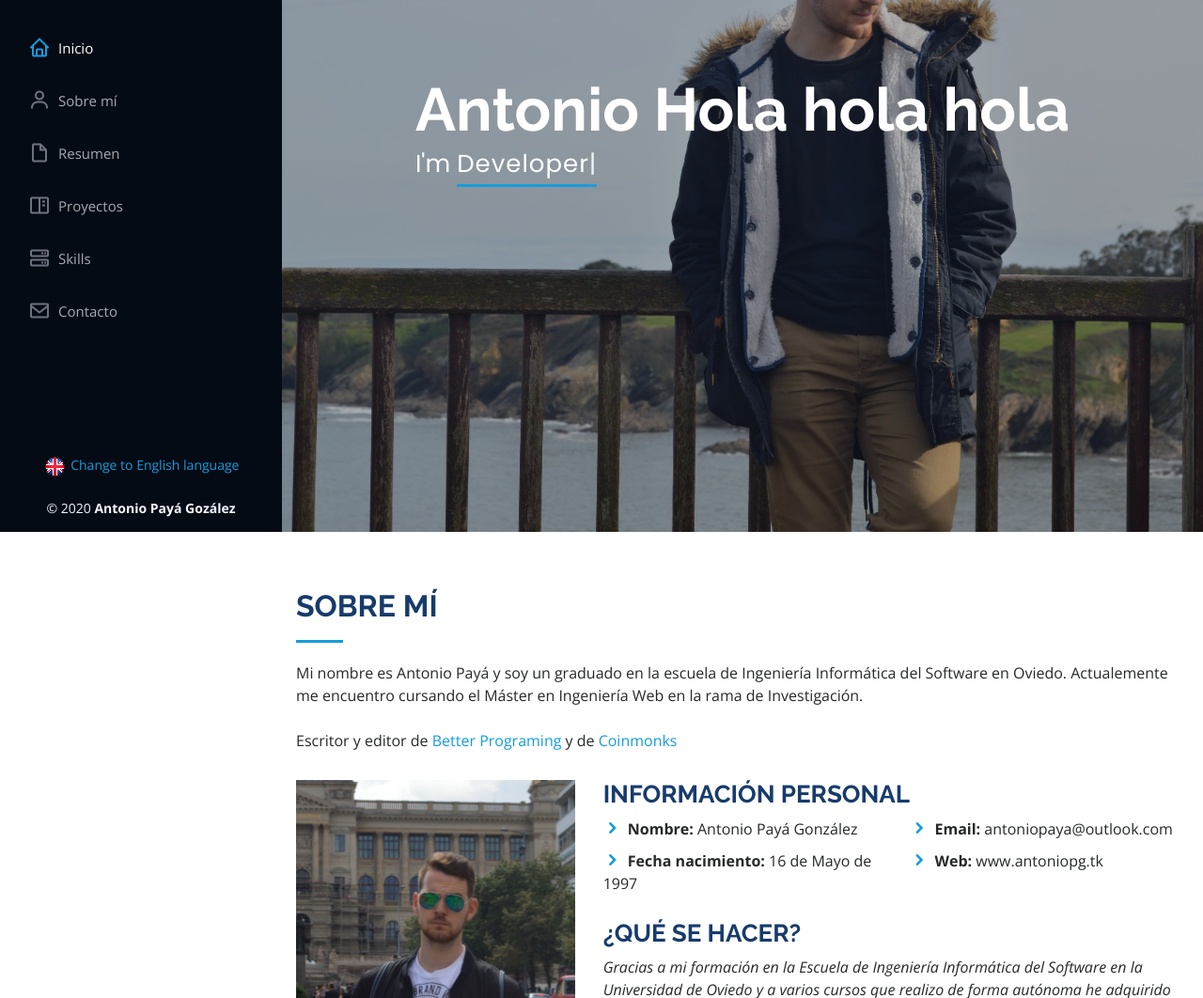
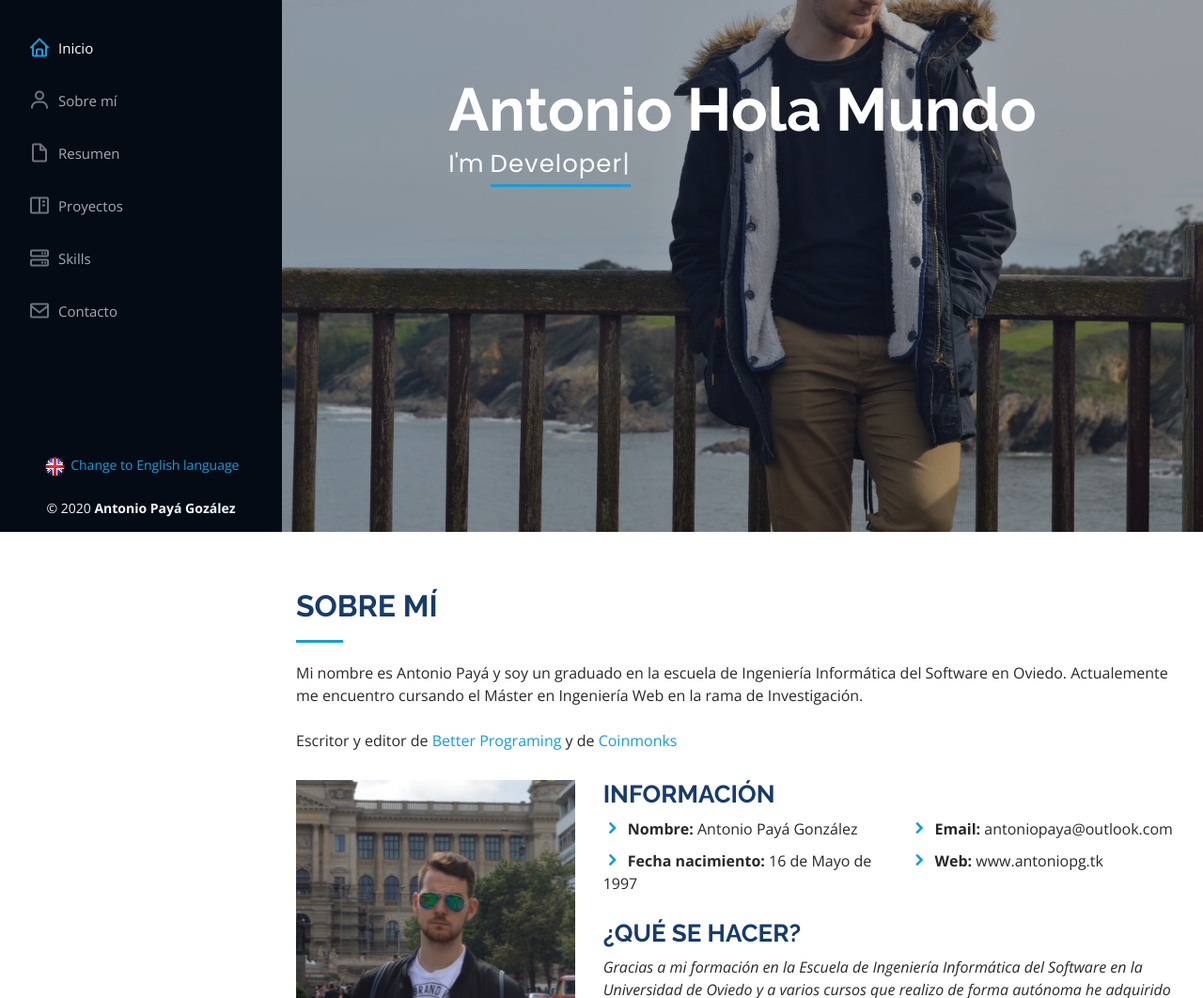
Before and after one commit to angela0806/pagina_paya, a plain HTML site: page index.html in a window 1280 px wide. Shown: the part 234-1296 px from the top of the page at 94% size. Drawn offline with nearby package versions, Linux system fonts and the light colour scheme.

Commit message:
Update index.html

```diff
--- a/index.html
+++ b/index.html
@@ -74,7 +74,7 @@
         <!-- ======= Portada Section ======= -->
         <section class="d-flex flex-column justify-content-center align-items-center" id="portada">
             <div class="portada-container" data-aos="fade-in">
-                <h1>Antonio Hola hola hola</h1>
+                <h1>Antonio Hola Mundo</h1>
                 <p>I'm <span class="typed" data-typed-items="Engineer, Developer, Researcher"></span></p>
             </div>
         </section>
@@ -100,7 +100,7 @@
                         <img alt="" class="img-fluid" src="assets/img/profile-img.jpg">
                     </div>
                     <div class="col-lg-8 pt-4 pt-lg-0 content" data-aos="fade-left">
-                        <h3>INFORMACIÓN PERSONAL</h3>
+                        <h3>INFORMACIÓN</h3>
                         <div class="row">
                             <div class="col-lg-6">
                                 <ul>
```
